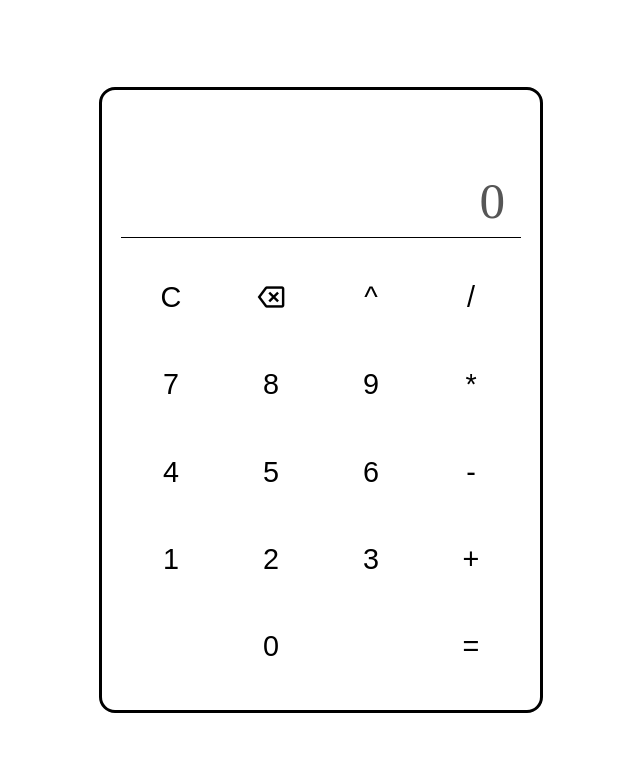
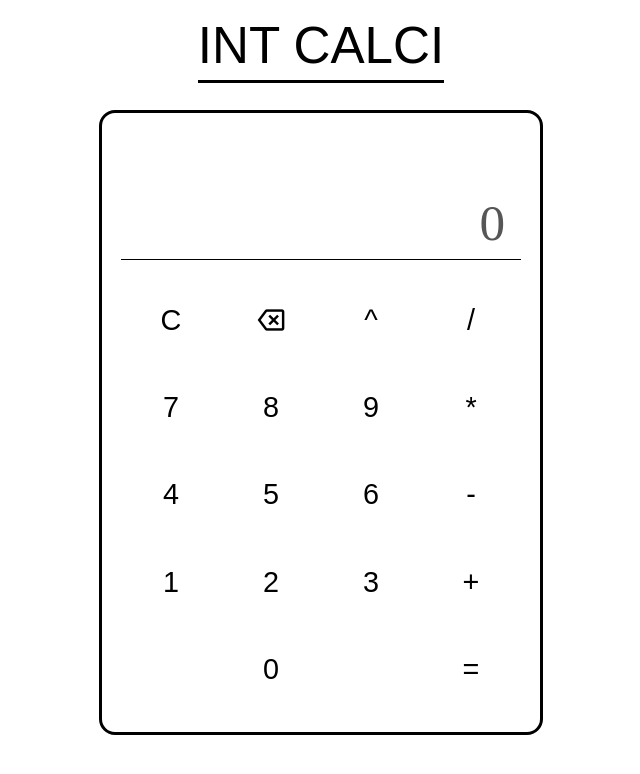
Before and after one commit to abhimaurya-dev/calci, a plain HTML site: page index.html in a window 1280 px wide. Shown: the whole page, without its empty margins (319-959 px from the left). Drawn offline with nearby package versions, Linux system fonts and the light colour scheme.

Commit message:
added header

```diff
--- a/index.html
+++ b/index.html
@@ -12,6 +12,9 @@
     <title>Document</title>
   </head>
   <body>
+    <div class="header">
+      <p>INT CALCI</p>
+    </div>
     <div class="container">
       <div class="calci">
         <div class="output">
--- a/style.css
+++ b/style.css
@@ -5,12 +5,26 @@
   overflow: hidden;
 }
 
+.header {
+  display: flex;
+  justify-content: center;
+  margin-top: 1rem;
+  width: 100vw;
+  font-size: 3.2rem;
+  font-weight: 500;
+  font-family: sans-serif;
+}
+.header > p {
+  padding-bottom: 0.3rem;
+  border-bottom: 0.2rem solid;
+}
+
 .container {
   display: flex;
   justify-content: center;
   align-items: center;
   width: 100vw;
-  height: 100vh;
+  height: 85vh;
   /* border: 0.2rem solid black; */
 }
 
```
